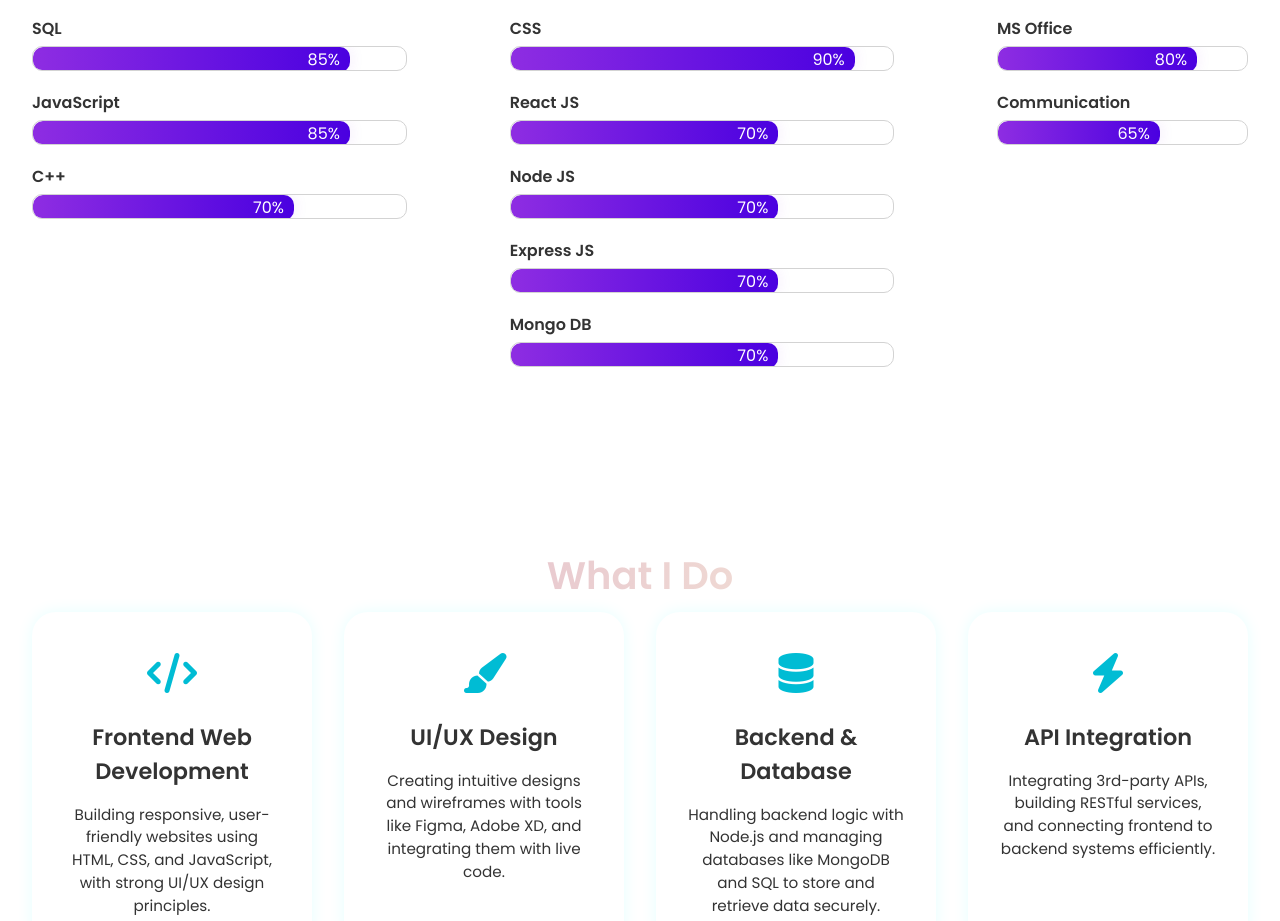
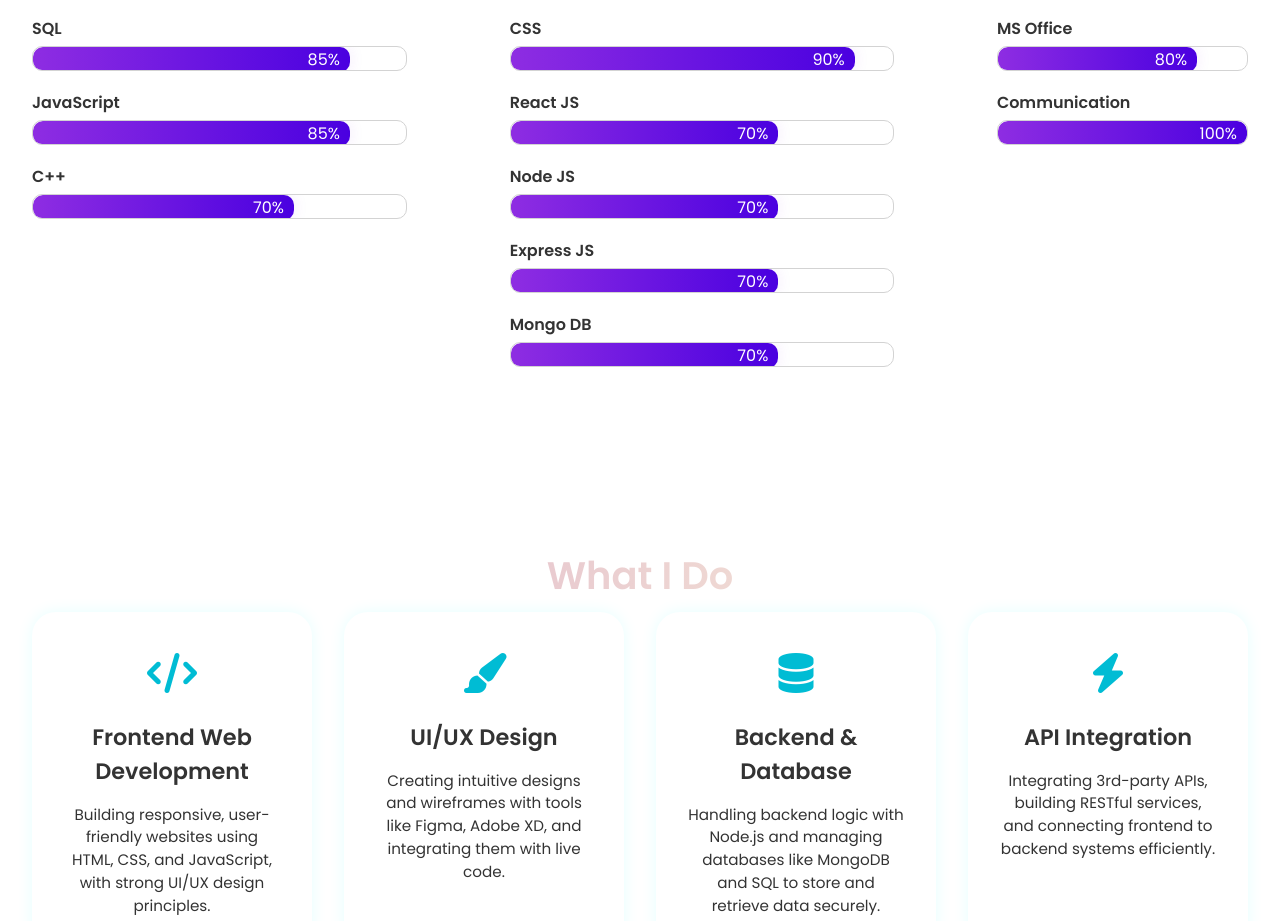
Before and after one commit to gadimanoj0430/manoj-portfolio, a plain HTML site: page index.html in a window 1280 px wide. Shown: the part 2707-3628 px from the top of the page. Drawn offline with nearby package versions, Linux system fonts and the light colour scheme; a web font is replaced by a local one.

Commit message:
Update index.html
update

```diff
--- a/index.html
+++ b/index.html
@@ -284,7 +284,7 @@
                 <div class="skill ">
                     <span>Communication</span>
                     <div class="progress-bar ">
-                        <div class="progress " style="width: 65%; ">65%</div>
+                        <div class="progress " style="width: 100%; ">100%</div>
                     </div>
                 </div>
             </div>
```
